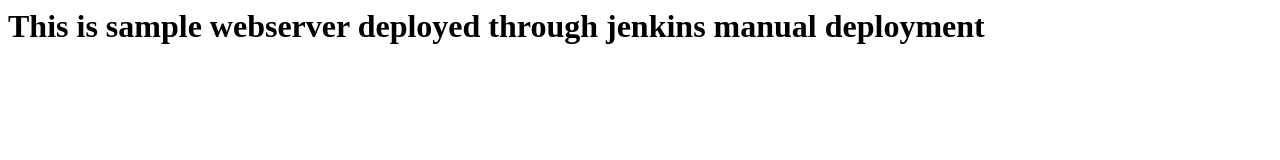
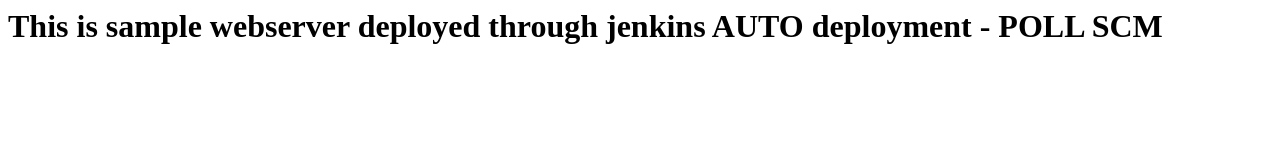
Before and after one commit to rajasekhar82/batch26, a plain HTML site: page index.html in a window 1280 px wide. Drawn offline with Linux system fonts and the light colour scheme.

Commit message:
update POLL SCM

```diff
--- a/index.html
+++ b/index.html
@@ -1 +1 @@
-<h1> This is sample webserver deployed through jenkins manual deployment </h1>
+<h1> This is sample webserver deployed through jenkins AUTO deployment - POLL SCM </h1>
```
